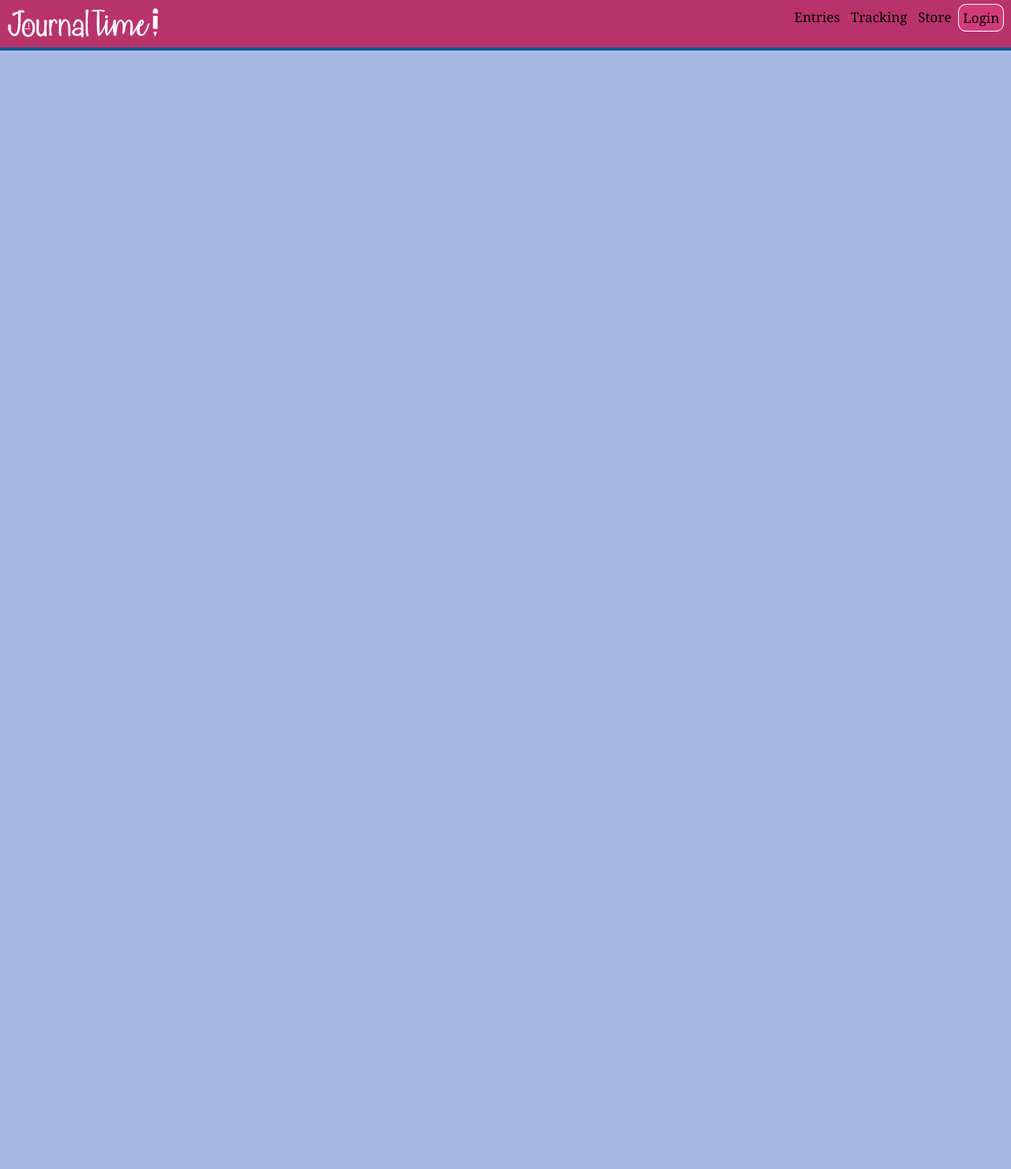
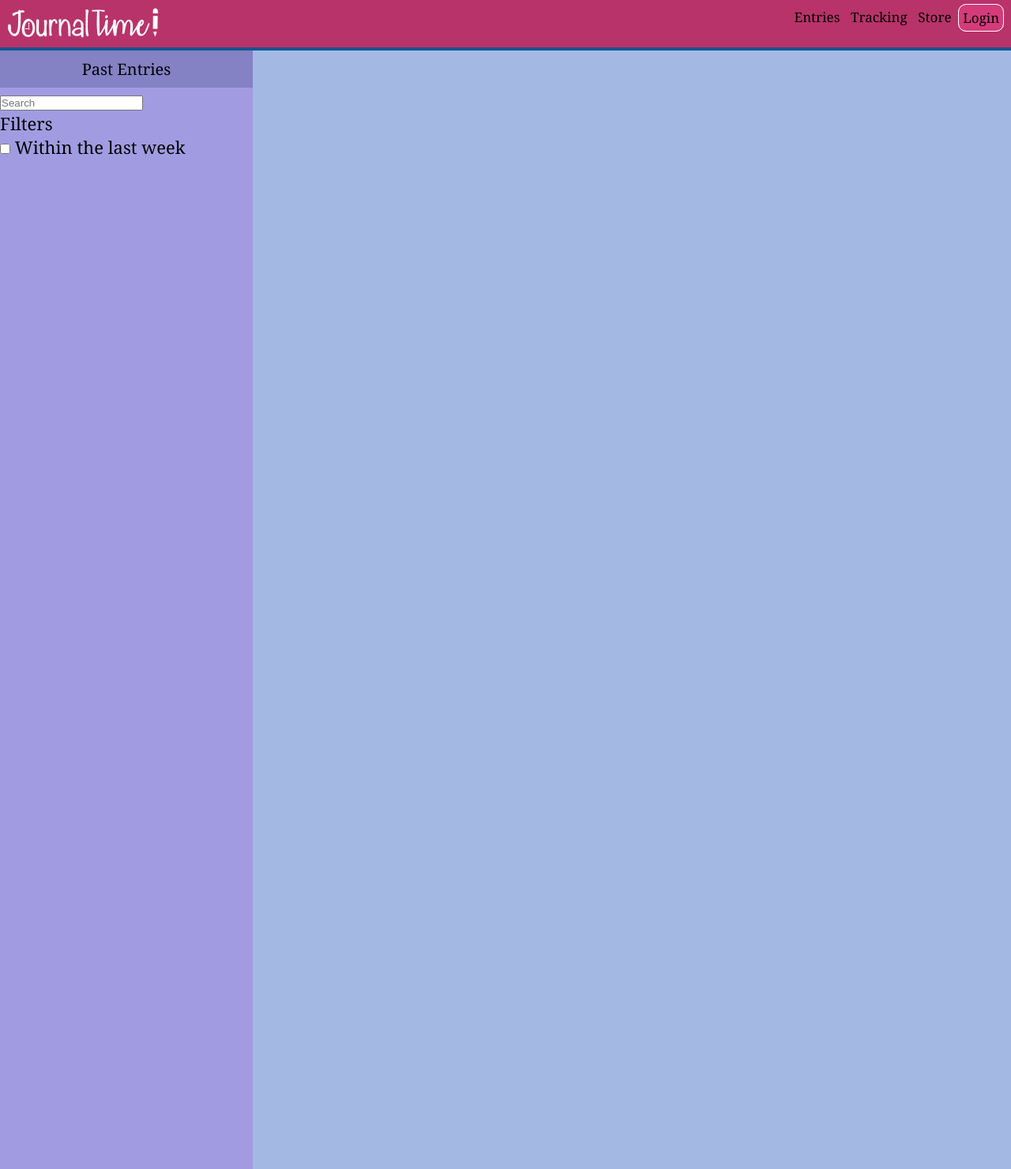
Before and after one commit to code-shayne/journal-time-, a PHP site: page /entries.html in a window 1280 px wide. Shown: the whole page at 79% size. Before the commit the page ends 64 px from the top, so only its background shows below. Run offline with PHP 8.4, Linux system fonts and the light colour scheme; some web fonts are replaced.

Commit message:
entries page

```diff
--- a/entries.html
+++ b/entries.html
@@ -33,4 +33,23 @@
             </div>
     </section>
     <hr/>
+    <section class="entriesFilter">
+        <div class="entriesFilterTitle">
+            <hi>Past Entries</hi>
+        </div>
+        <div class="search">
+            <input type="search" placeholder="Search">
+        </div>
+        <div id="filters">
+            <hi>Filters</hi>
+            <div class="filter">
+                <input type="checkbox" id="1">
+                <label for="1">Within the last week</label>
+            </div>
+        </div>
+    </section>
+    <section class="entriesContainer">
+
+    </section>
+    </body>
 </body>
--- a/index.html
+++ b/index.html
@@ -7,7 +7,7 @@
     <title>Journal Time!</title>
     <link rel="icon" href="images/pencil.png">
     <!-- <link rel="stylesheet" href="style.css"> -->
-    <!-- <script type="module" src="./login.py"></script> -->
+    <script type="module" src="./login.py"></script>
     <link rel="preconnect" href="https://fonts.googleapis.com">
     <link rel="preconnect" href="https://fonts.gstatic.com" crossorigin>
     <link href="https://fonts.googleapis.com/css2?family=Fuzzy+Bubbles:wght@400;700&display=swap" rel="stylesheet">
@@ -16,9 +16,9 @@
     <main>
         <section class = "logo">
             <div class = "gridContainer">
-            <a href = "./index.html"><img src = "images/JT Logo White.png" id = 'logo' class="button"
-                width="200px" height="50px" alt= 'Journal Time'></a>
             <form id="logoSpace">
+                <a href = "./index.html"><img src = "images/JT Logo White.png" id = 'logo' class="button"
+                    width="200px" height="50px" alt= 'Journal Time'></a>
                 <!-- <a href="./index.html" id="name" class="button" title="Home"
                 tabindex="0">Journal Time!</a> -->
                 <a href="./login.html" id="login" class="button" title="Login" onclick=login()
--- a/sass/_base.scss
+++ b/sass/_base.scss
@@ -7,6 +7,7 @@ $hr-color: #175490;
 $button-textcolor: #fff;
 $button-hovercolor: #000;
 $prompt-color: #476CB0;
+$filter-title-bgcolor: #6b68ac84;
 
 // rose
 // $default-font-color: #000;
--- a/sass/_entries.scss
+++ b/sass/_entries.scss
@@ -1,3 +1,22 @@
-#pastEntries {
-    //filter: brightness(110%);
+// #pastEntries {
+//     filter: brightness(110%);
+// }
+@mixin mp($size) {
+    @media only screen and (min-width: $size) {
+        @content;
+    }
 }
+
+.entriesFilter {
+    background-color: $prompt-container-bgcolor;
+    margin-right: 75%;
+    padding-bottom: 100%;
+}
+
+.entriesFilterTitle {
+    background-color: $filter-title-bgcolor;
+    text-align:center;
+    padding:10px;
+    font-size: 20px;
+    position:sticky;
+}
--- a/sass/_store.scss
+++ b/sass/_store.scss
@@ -1,3 +1,3 @@
-#store {
-    //filter: brightness(110%);
-}
+// #store {
+//     filter: brightness(110%);
+// }
--- a/sass/_tracking.scss
+++ b/sass/_tracking.scss
@@ -1,3 +1,3 @@
-#tracking {
-    //filter: brightness(110%);
-}
+// #tracking {
+//     filter: brightness(110%);
+// }
--- a/sass/style.css
+++ b/sass/style.css
@@ -139,4 +139,18 @@ a:link {
 a:visited {
   color: #000;
   text-decoration: none;
+}
+
+.entriesFilter {
+  background-color: #a19ce1;
+  margin-right: 75%;
+  padding-bottom: 100%;
+}
+
+.entriesFilterTitle {
+  background-color: rgba(107, 104, 172, 0.5176470588);
+  text-align: center;
+  padding: 10px;
+  font-size: 20px;
+  position: sticky;
 }/*# sourceMappingURL=style.css.map */
```
Also changed, not shown: sass/_buttons.scss (deleted, +0 -73 lines), 1 other file.
